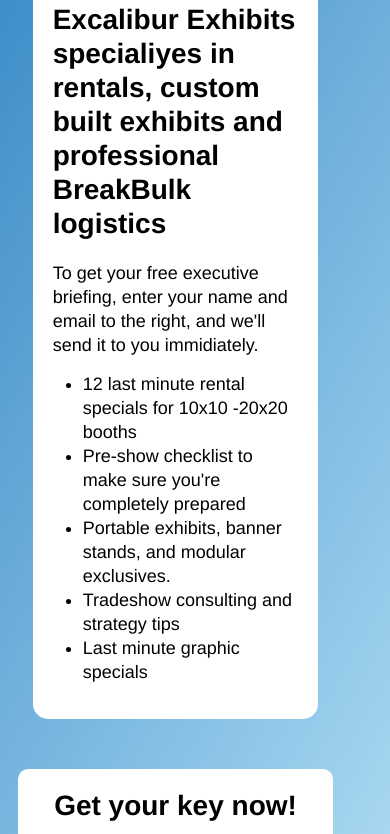
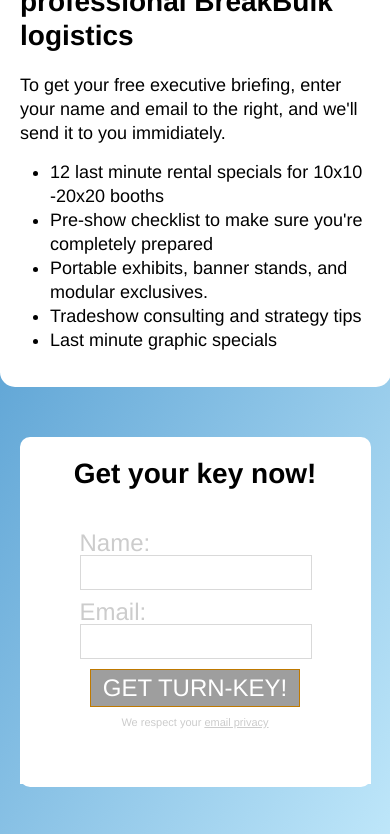
Before and after one commit to lesiakoz/lesiakoz.github.io, a plain HTML site: page ab/index.html in a window 390 px wide. Shown: the part 527-1361 px from the top of the page. Drawn offline with nearby package versions, Linux system fonts and the light colour scheme; grey boxes are pictures that could not be loaded.

Commit message:
add new folder

```diff
--- a/ab/style.css
+++ b/ab/style.css
@@ -273,7 +273,7 @@ html, body{
 	}
 }
 @media (max-width:480px){
-	.main_block{
+	.big_text{
 		width:90%;
 	}
 	.form_block{
```
